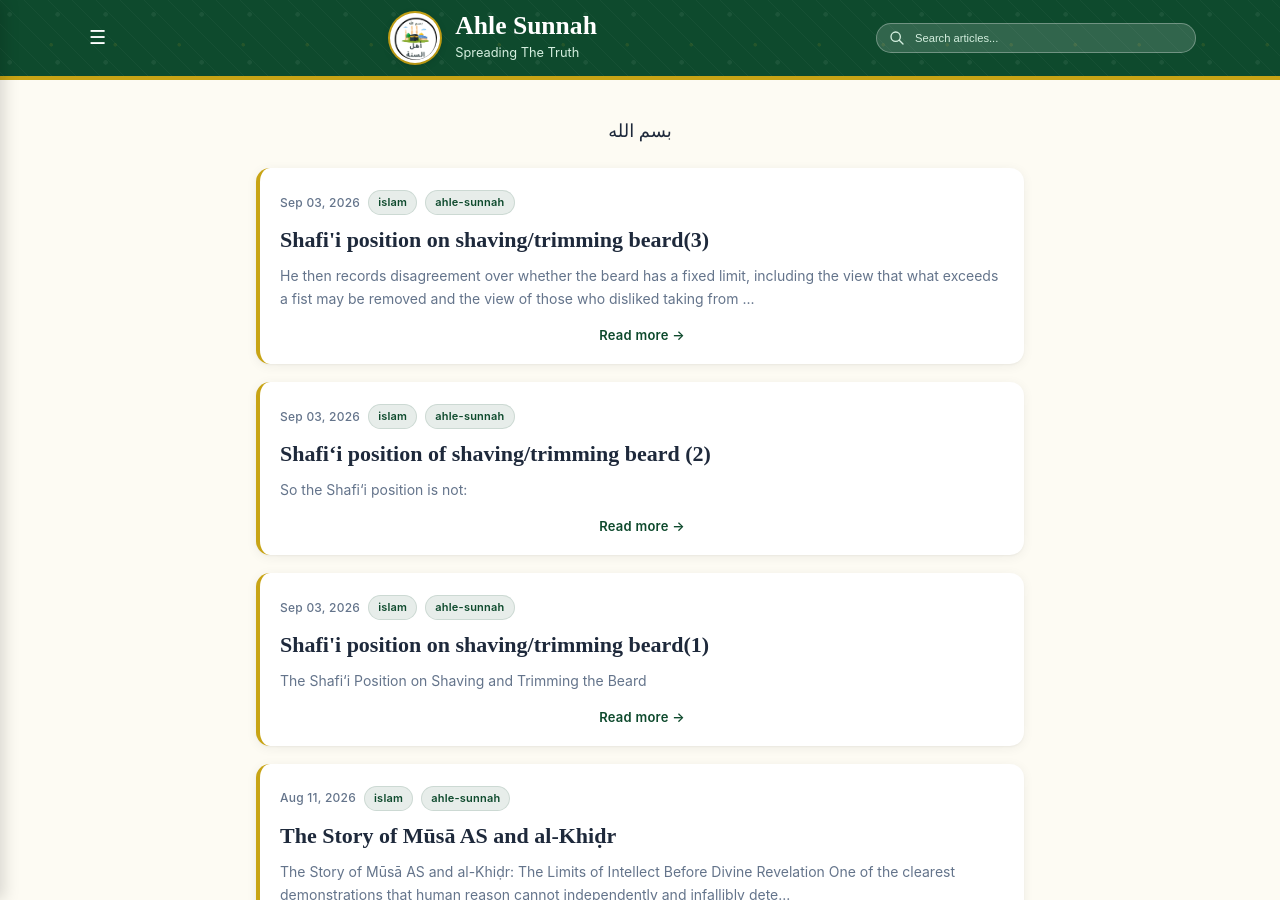
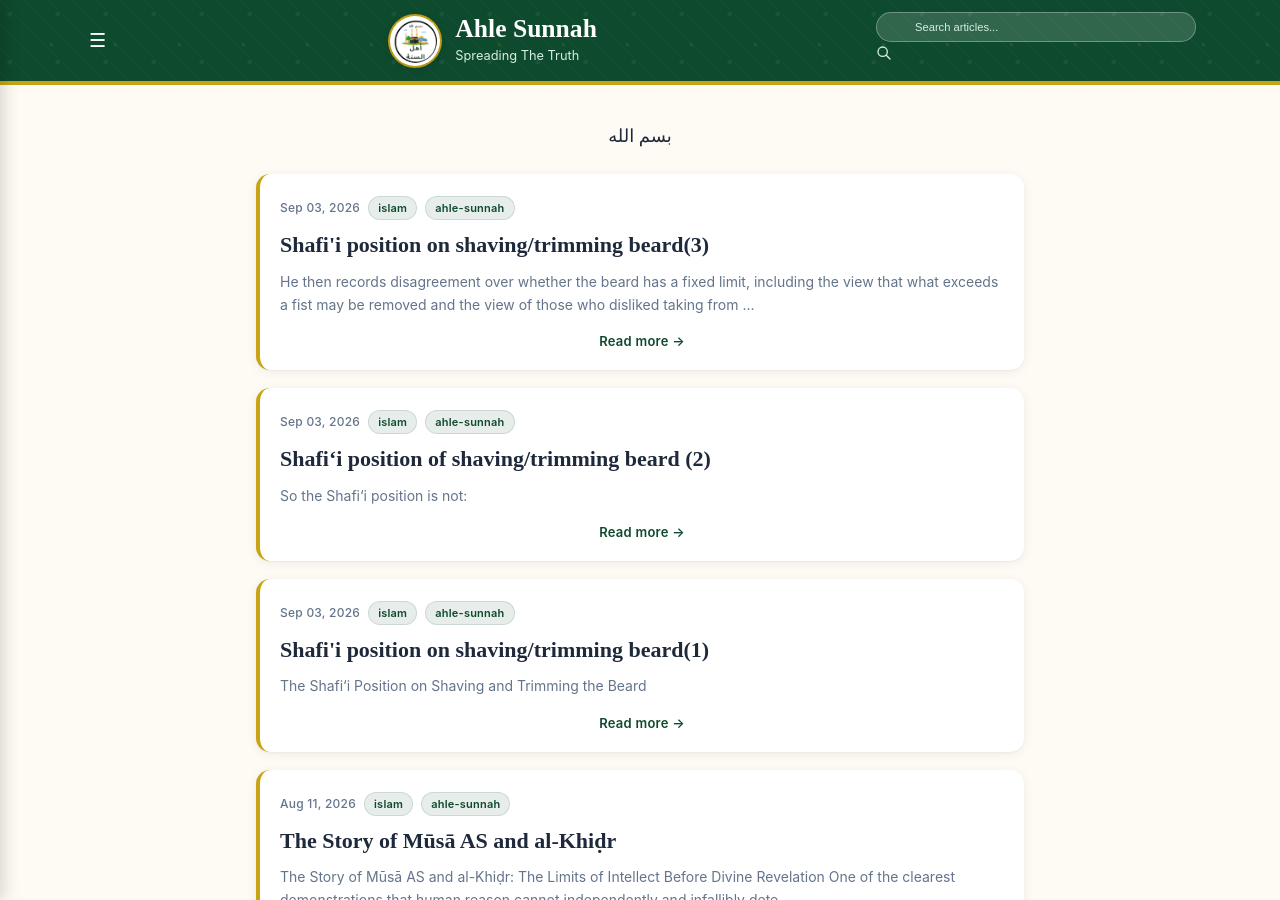
Before and after one commit to Fali17/ahlesunnah, a Jekyll site: the page built from index.html, in a window 1280 px wide and 900 px high. Built offline with Jekyll 4.4.1, drawn with Linux system fonts in a browser that asks for light colours; the list of posts is cut into pages by our own code.

Commit message:
Update default.html

```diff
--- a/_layouts/default.html
+++ b/_layouts/default.html
@@ -74,23 +74,15 @@
         </div>
       </div>
 
-      <!-- Search -->
-     <div class="search-wrapper">
-  <!-- The form wrapper intercepts the Enter key naturally across all devices -->
-  <form id="search-form" onsubmit="return false;">
-    <input type="text" id="search-input" class="search-input" placeholder="Search articles...">
-
-    <!-- Changed from a static span to a clickable action button -->
-    <button type="submit" id="search-submit-btn" class="search-button" aria-label="Submit Search">
-     <svg class="search-icon" xmlns="http://www.w3.org/2000/svg" fill="none" viewBox="0 0 24 24" stroke="currentColor" stroke-width="2">
+     <!-- Search -->
+      <div class="search-wrapper">
+        <input type="text" id="searchInput" class="search-input" placeholder="Search articles..." autocomplete="off">
+        <svg class="search-icon" xmlns="http://www.w3.org/2000/svg" fill="none" viewBox="0 0 24 24" stroke="currentColor" stroke-width="2">
           <path stroke-linecap="round" stroke-linejoin="round" d="M21 21l-6-6m2-5a7 7 0 11-14 0 7 7 0 0114 0z" />
         </svg>
+        <div id="searchResults" class="search-results-dropdown"></div>
+      </div>
 
-    </button>
-  </form>
-
-    </button>
-  </form>
 
   <!-- The dropdown list container element -->
   <ul id="results-container" class="search-results-dropdown"></ul>
@@ -362,32 +354,35 @@
     });
   </script>
 
-  <!-- Ensure Simple-Jekyll-Search is loaded -->
+  <!-- Main Simple-Jekyll-Search Engine Component -->
 <script src="https://unpkg.com"></script>
 
 <script>
-  // Elements must match your standard default.html IDs
-  const searchInput = document.getElementById('search-input');
-  const resultsContainer = document.getElementById('results-container');
+  // Targeting your exact default.html IDs
+  const searchInput = document.getElementById('searchInput');
+  const resultsContainer = document.getElementById('searchResults');
+  const svgSearchIcon = document.querySelector('.search-icon');
 
-  // Dynamic element selector adapts to your template's main article area wrapper
-  const mainFeedContainer = document.querySelector('.site-main') || document.querySelector('.posts-grid');
+  // Targets the core theme stream container on your homepage
+  const mainFeedContainer = document.querySelector('.site-main');
 
   if (searchInput && resultsContainer) {
     const cacheBuster = new Date().getTime();
 
-    // 1. Maintain your highly stable dropdown array runner config
+    // 1. Initialize engine configured to map to your HTML fields
     const sjs = SimpleJekyllSearch({
       searchInput: searchInput,
       resultsContainer: resultsContainer,
       json: "{{ '/search.json' | relative_url }}?v=" + cacheBuster,
+
+      // Formats layouts to match your existing clean item CSS tree components
       searchResultTemplate: '<li><a class="search-result-item" href="{url}"><span class="search-result-title">{title}</span><span class="search-result-meta">{date}</span><p class="search-result-excerpt">{excerpt}</p></a></li>',
       noResultsText: '<li class="search-no-results">No articles found</li>',
-      limit: 40,
+      limit: 40, // High capacity ceiling to reveal all matched outputs
       fuzzy: false
     });
 
-    // 2. Custom function that takes matching array rows and mounts them inside the page body
+    // 2. Full-view renderer function that swaps out main screen elements
     function renderFullPageSearch() {
       const currentQuery = searchInput.value.trim();
       if (currentQuery.length === 0) return;
@@ -406,28 +401,29 @@
               ← Clear search and view all articles
             </button>
           </div>
-          <div class="posts-grid-results">
+          <div class="posts-grid-results" style="display: flex; flex-direction: column; gap: 0;">
             ${resultsContainer.innerHTML}
           </div>
         `;
 
-        // Restructures raw text tags into matching site-theme post cards dynamically
+        // Restructures search drop anchors into matching site-theme post cards dynamically
         const matchingItems = mainFeedContainer.querySelectorAll('.search-result-item');
         if (matchingItems.length > 0 && !mainFeedContainer.querySelector('.search-no-results')) {
           matchingItems.forEach(item => {
             item.style.background = 'var(--card)';
             item.style.display = 'block';
-            item.style.marginBottom = '20px';
+            item.style.marginBottom = '18px';
             item.style.borderRadius = 'var(--radius)';
             item.style.borderLeft = '4px solid var(--accent)';
-            item.style.padding = '24px 20px';
-            item.style.boxShadow = '0 2px 14px rgba(0,0,0,0.06)';
+            item.style.padding = '22px 20px 18px';
+            item.style.boxShadow = '0 2px 12px rgba(0,0,0,0.06)';
+            item.style.transition = 'transform .2s, box-shadow .2s';
           });
         }
       }
     }
 
-    // 3. Normal dropdown panel controls as typing happens
+    // 3. Normal dropdown panel visibility controls as typing happens
     searchInput.addEventListener('input', function() {
       if (this.value.length > 0) {
         resultsContainer.style.display = 'block';
@@ -436,25 +432,25 @@
       }
     });
 
-    // 4. Action Listener: Catches physical "Enter" button presses or Mobile "Go" buttons
+    // 4. Action Listener: Catches physical "Enter" presses or Mobile keyboard "Go" triggers
     searchInput.addEventListener('keydown', function(event) {
       if (event.key === 'Enter') {
-        event.preventDefault(); // Prevents blank tracking reloads
+        event.preventDefault(); // Stifles default empty page refresh loops
         renderFullPageSearch();
       }
     });
 
-    // 5. Action Listener: Intercepts physical user clicks on the custom magnifying button
-    const clickIconTarget = document.querySelector('.search-icon') || document.querySelector('.search-button');
-    if (clickIconTarget) {
-      clickIconTarget.style.cursor = 'pointer';
-      clickIconTarget.addEventListener('click', function(e) {
+    // 5. Action Listener: Intercepts physical user clicks directly on your SVG icon graphic
+    if (svgSearchIcon) {
+      svgSearchIcon.style.cursor = 'pointer';
+      svgSearchIcon.style.pointerEvents = 'auto'; // Ensures the overlay icon registers mouse click signals
+      svgSearchIcon.addEventListener('click', function(e) {
         e.preventDefault();
         renderFullPageSearch();
       });
     }
 
-    // Dismiss floating popups if you select areas off-canvas
+    // Dismiss floating dropdown if a user clicks off-canvas
     document.addEventListener('click', function(e) {
       if (!searchInput.contains(e.target) && !resultsContainer.contains(e.target)) {
         resultsContainer.style.display = 'none';
@@ -463,6 +459,5 @@
   }
 </script>
 
-
 </body>
 </html>
```
